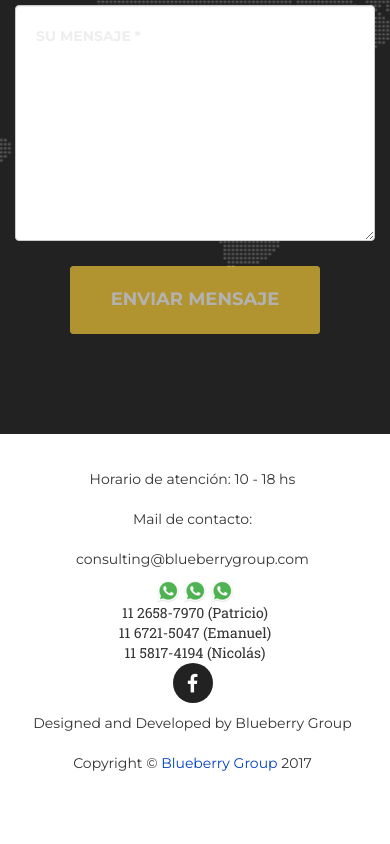
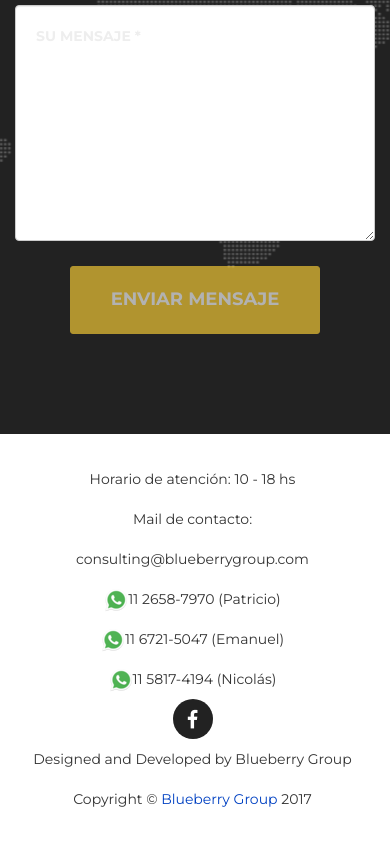
Before and after one commit to pmgesualdi/pmgesualdi.github.io, a website: page index.html in a window 390 px wide. Shown: the part 4618-5462 px from the top of the page. Before the commit the page ends 5426 px from the top, so only its background shows below. Drawn offline with nearby package versions, Linux system fonts and the light colour scheme; files that its build step writes are made by us from their sources; a web font is replaced by a local one.

Commit message:
phones final layout (hopefully)

```diff
--- a/css/agency.css
+++ b/css/agency.css
@@ -762,25 +762,14 @@ body {
   height: 23%;
   width: 23%;
 }
+.phone-list{
+  text-align: left;
+  margin: auto;
+  width: 200px;
+}
 .phones{
   line-height: 40px;
   font-family: "Montserrat", "Helvetica Neue", Helvetica, Arial, sans-serif;
-}
-
-/* CSS Grid */
-.wrapper {
-  display: grid;
-  grid-template-columns: repeat(12, 1fr);
-  grid-auto-rows: minmax(20px, auto);
-}
-.whatsapp-icons{
-  grid-column: 4;
-  grid-row: 1/ 3;
-}
-.whatsapp-numbers{
-  text-align: left;
-  grid-column: 5/ 11;
-  grid-row: 1/ 3;
 }
 
 /* --- Animations --- */
@@ -821,7 +810,7 @@ body {
 }
 
 /* Responsive */
-.responsive-devices > .fa + .fa,
+/* .responsive-devices > .fa + .fa,
 .responsive-devices:hover> .fa {
   display: none;
 
@@ -830,6 +819,12 @@ body {
   display: inherit;
   transition: all 1s;
   -webkit-transition: all 1s;
+} */
+
+.shrink:hover{
+  transform: scale(0.7);
+  -webkit-transform: scale(0.7);
+
 }
 
 /* Shake */
--- a/index.html
+++ b/index.html
@@ -116,10 +116,10 @@
                 <div class="col-md-4">
                     <span class="fa-stack fa-4x">
                         <i class="fa fa-circle fa-stack-2x text-primary"></i>
-                        <span class="responsive-devices">
+                        <!-- <span class="responsive-devices"> -->
                             <i class="fa fa-laptop fa-stack-1x fa-inverse"></i>
-                            <i class="fa fa-mobile fa-stack-1x fa-inverse"></i>
-                        </span>
+                            <!-- <i class="fa fa-mobile fa-stack-1x fa-inverse"></i> -->
+                        <!-- </span> -->
                     </span>
                     <h4 class="service-heading">Diseño Responsive</h4>
                     <p class="text-muted">Desarrollamos aplicaciones web y mobile acorde a sus necesidades, eficientes, elegantes, y adaptables a cualquier dispositivo.</p>
@@ -471,28 +471,16 @@
                     </ul>
                 </div>
                 <div class="col-md-4">
-                    <!-- <ul class="list-inline quicklinks" style="text-align: left;">
-                        <li><img src="img/logos/whatsapp_logo.png" class="phones" alt="Blueberry Group Logo">11 2658-7970 (Patricio)
+                    <ul class="list-inline quicklinks phone-list phones">
+                        <li><img src="img/logos/whatsapp_logo.png" alt="Whatsapp Icon">11 2658-7970 (Patricio)
                         </li>
                         <br>
-                        <li><img src="img/logos/whatsapp_logo.png" class="phones" alt="Blueberry Group Logo">11 6721-5047 (Emanuel)
+                        <li><img src="img/logos/whatsapp_logo.png" alt="Whatsapp Icon">11 6721-5047 (Emanuel)
                         </li>
                         <br>
-                        <li><img src="img/logos/whatsapp_logo.png" class="phones" alt="Blueberry Group Logo">11 5817-4194 (Nicolás)
+                        <li><img src="img/logos/whatsapp_logo.png" alt="Whatsapp Icon">11 5817-4194 (Nicolás)
                         </li>
-                    </ul> -->
-                    <div class="wrapper phones">
-                        <div class="whatsapp-icons">
-                            <img src="img/logos/whatsapp_logo.png" class="phones" alt="Whatsapp Icon">
-                            <img src="img/logos/whatsapp_logo.png" class="phones" alt="Whatsapp Icon">
-                            <img src="img/logos/whatsapp_logo.png" class="phones" alt="Whatsapp Icon">
-                        </div>
-                        <div class="whatsapp-numbers">
-                            <div>11 2658-7970 (Patricio)</div>
-                            <div>11 6721-5047 (Emanuel)</div>
-                            <div>11 5817-4194 (Nicolás)</div>
-                        </div>
-                    </div>
+                    </ul>
                 </div>
                 <div class="col-md-4">
                     <ul class="list-inline social-buttons">
```
